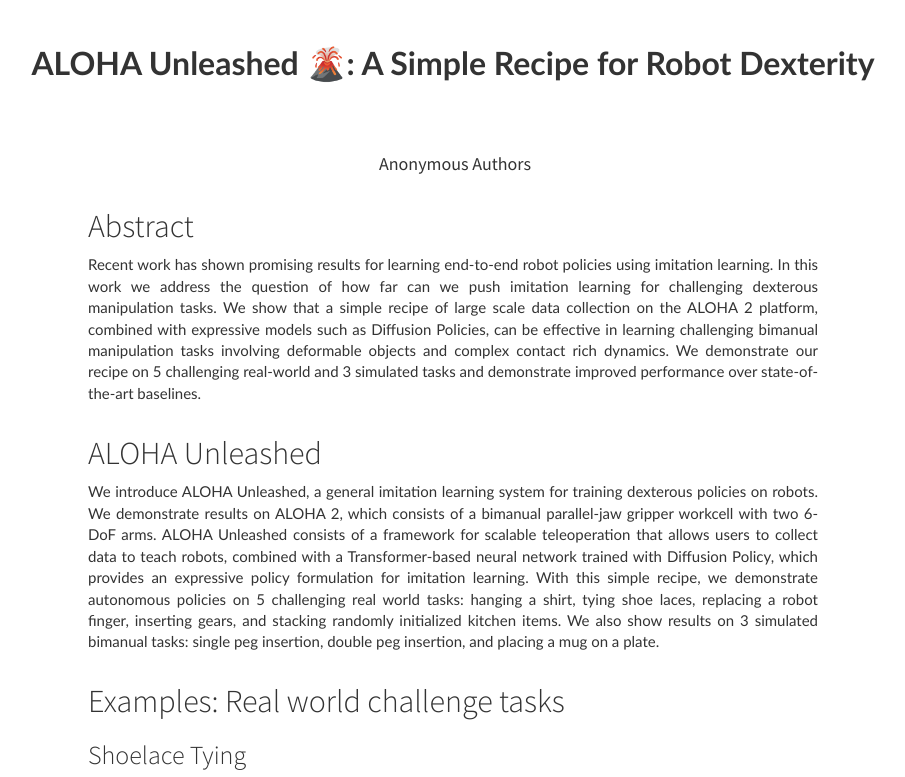
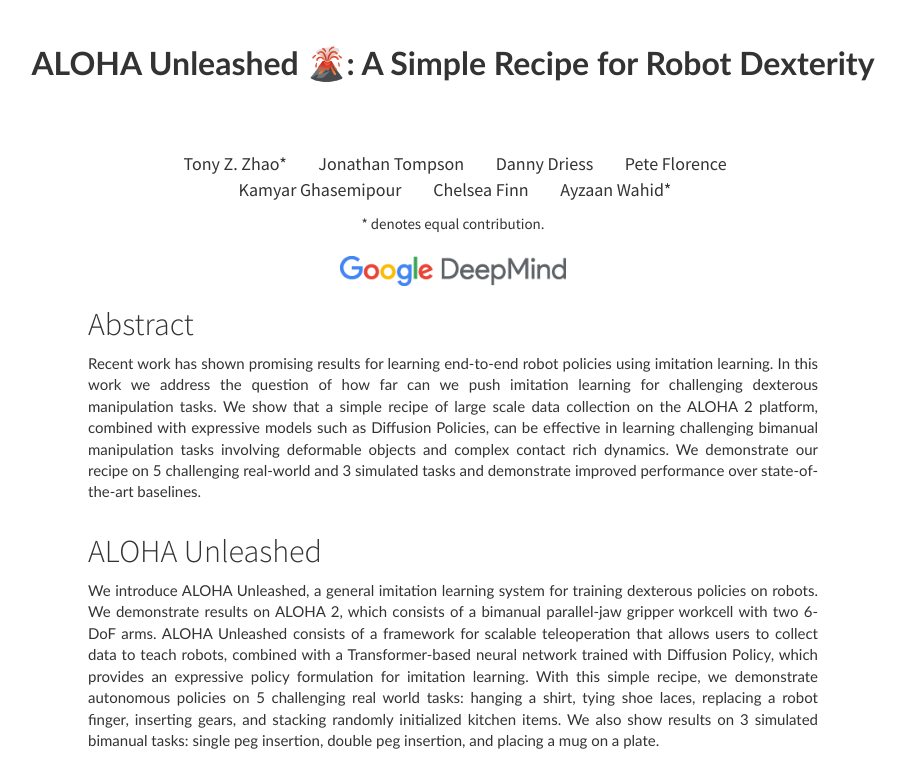
Before and after one commit to aloha-unleashed/aloha-unleashed.github.io, a plain HTML site: page index.html in a window 1280 px wide. Shown: the top 777 px of the page, without its empty margins (187-1092 px from the left). Drawn offline with nearby package versions, Linux system fonts and the light colour scheme; some packages are replaced by stand-ins of ours; a script that the page names is missing.

Commit message:
Add authors list

```diff
--- a/index.html
+++ b/index.html
@@ -95,9 +95,18 @@
 
                 <ul class="list-inline author-list">
                     <br>
-                <li>Anonymous Authors</li>
+                <li>Tony Z. Zhao*</li>
+                <li>Jonathan Tompson</li>
+                <li>Danny Driess</li>
+                <li>Pete Florence</li>
+                <li>Kamyar Ghasemipour</li>
+                <li>Chelsea Finn</li>
+                <li>Ayzaan Wahid*</li>
                 </ul>
-
+                * denotes equal contribution.
+                <br>
+                <br>
+                <a href="http://g.co/robotics"><img src="img/deepmind_color.png" height="30px" style="padding-left: 10px; padding-right: 10px"></a>
             </div>
 
         </div>
```
